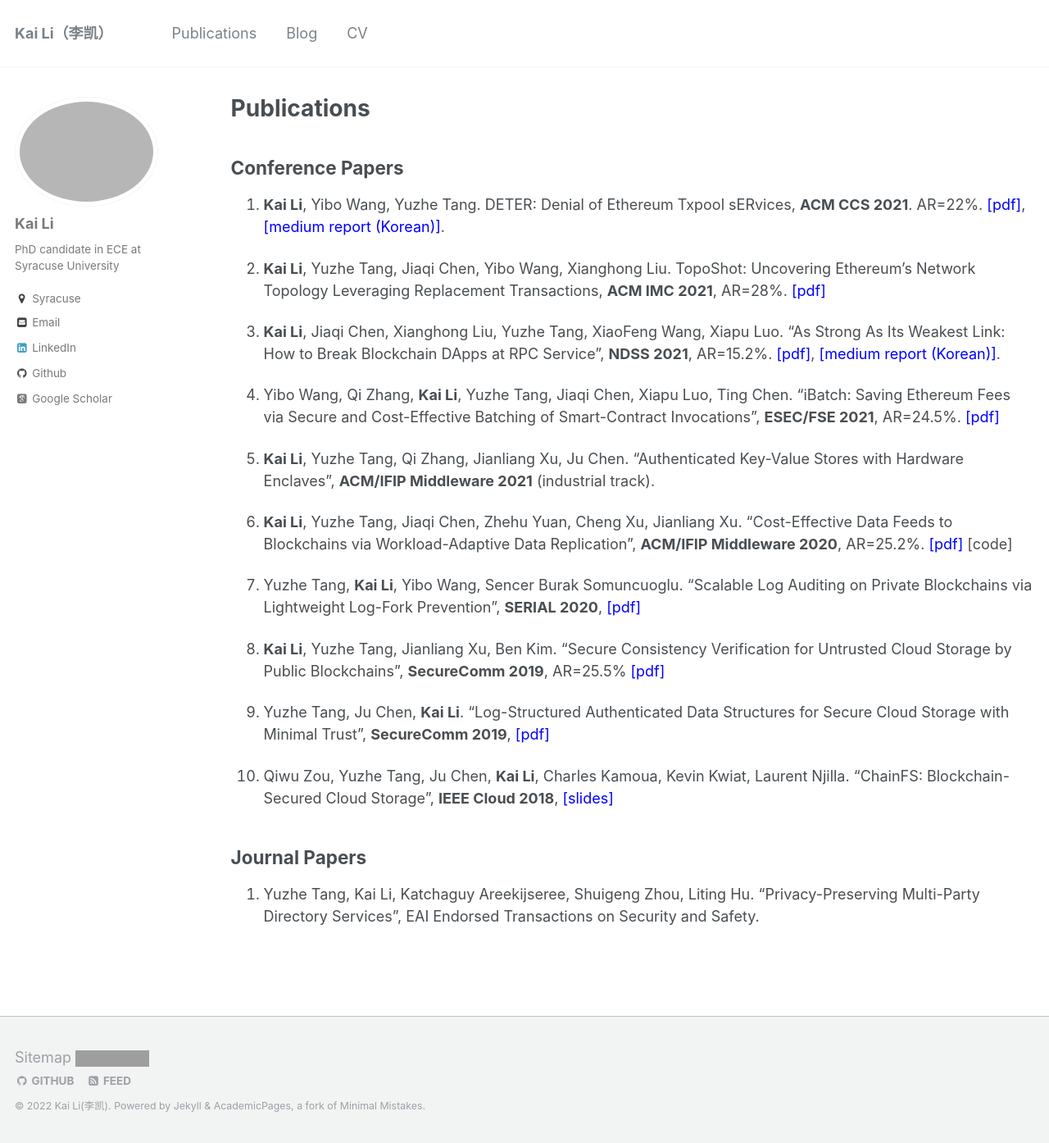
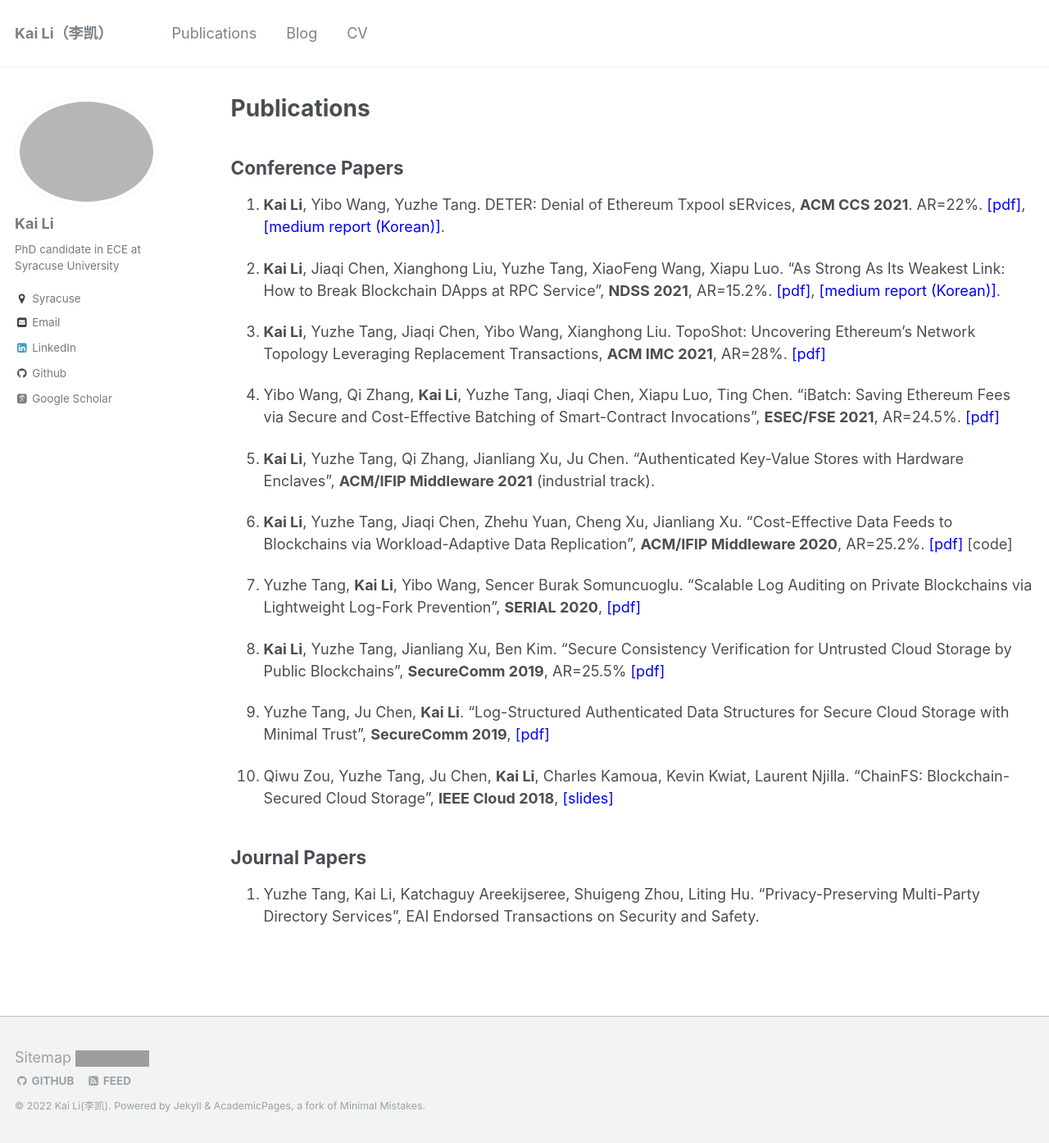
Before and after one commit to likai1993/likai1993.github.io, a Jekyll site: the page built from _pages/publications.md, in a window 1280 px wide and 1394 px high. Shown: the whole window at 82% size. Built offline with Jekyll 4.4.1, drawn with Linux system fonts in a browser that asks for light colours; some web fonts are replaced; grey boxes are pictures that could not be loaded.

Commit message:
Update publications.md

```diff
--- a/_pages/publications.md
+++ b/_pages/publications.md
@@ -12,10 +12,10 @@ Conference Papers
 
 1. **Kai Li**, Yibo Wang, Yuzhe Tang. DETER: Denial of Ethereum Txpool sERvices, **ACM CCS 2021**. AR=22%. <span style="color:blue">[[pdf]](https://dl.acm.org/doi/pdf/10.1145/3460120.3485369)</span>, <span style="color:blue">[[medium report (Korean)]](https://medium.com/decipher-media/deter-%ED%8A%B8%EB%9E%9C%EC%9E%AD%EC%85%98-%ED%92%80%EC%9D%84-%EB%B9%84%EC%9B%8C%EB%82%B4%EB%8A%94-%EA%B3%B5%EA%B2%A9-4476ad5ae506)</span>.
 
+1. **Kai Li**, Jiaqi Chen, Xianghong Liu, Yuzhe Tang, XiaoFeng Wang, Xiapu Luo. "As Strong As Its Weakest Link: How to Break Blockchain DApps at RPC Service", **NDSS 2021**, AR=15.2%. <span style="color:blue">[[pdf]](https://www.ndss-symposium.org/wp-content/uploads/ndss2021_3C-1_23108_paper.pdf)</span>, <span style="color:blue">[[medium report (Korean)]](https://medium.com/decipher-media/as-strong-as-its-weakest-link-rpc-%EC%84%9C%EB%B9%84%EC%8A%A4%EB%A5%BC-%ED%86%B5%ED%95%B4-dapp-%EC%9E%A5%EC%95%A0%EB%A5%BC-%EC%9C%A0%EB%B0%9C-23dbf561f0fa)</span>.
+
 1. **Kai Li**, Yuzhe Tang, Jiaqi Chen, Yibo Wang, Xianghong Liu. TopoShot: Uncovering Ethereum's Network Topology Leveraging Replacement Transactions, **ACM IMC 2021**, AR=28%.
  <span style="color:blue">[[pdf]](https://dl.acm.org/doi/pdf/10.1145/3487552.3487814)</span>
-
-1. **Kai Li**, Jiaqi Chen, Xianghong Liu, Yuzhe Tang, XiaoFeng Wang, Xiapu Luo. "As Strong As Its Weakest Link: How to Break Blockchain DApps at RPC Service", **NDSS 2021**, AR=15.2%. <span style="color:blue">[[pdf]](https://www.ndss-symposium.org/wp-content/uploads/ndss2021_3C-1_23108_paper.pdf)</span>, <span style="color:blue">[[medium report (Korean)]](https://medium.com/decipher-media/as-strong-as-its-weakest-link-rpc-%EC%84%9C%EB%B9%84%EC%8A%A4%EB%A5%BC-%ED%86%B5%ED%95%B4-dapp-%EC%9E%A5%EC%95%A0%EB%A5%BC-%EC%9C%A0%EB%B0%9C-23dbf561f0fa)</span>.
 
 1. Yibo Wang, Qi Zhang, **Kai Li**, Yuzhe Tang, Jiaqi Chen, Xiapu Luo, Ting Chen. "iBatch: Saving Ethereum Fees via Secure and Cost-Effective Batching of Smart-Contract Invocations",  **ESEC/FSE 2021**, AR=24.5%. <span style="color:blue">[[pdf]](https://dl.acm.org/doi/pdf/10.1145/3468264.3468568)</span>
 
```
